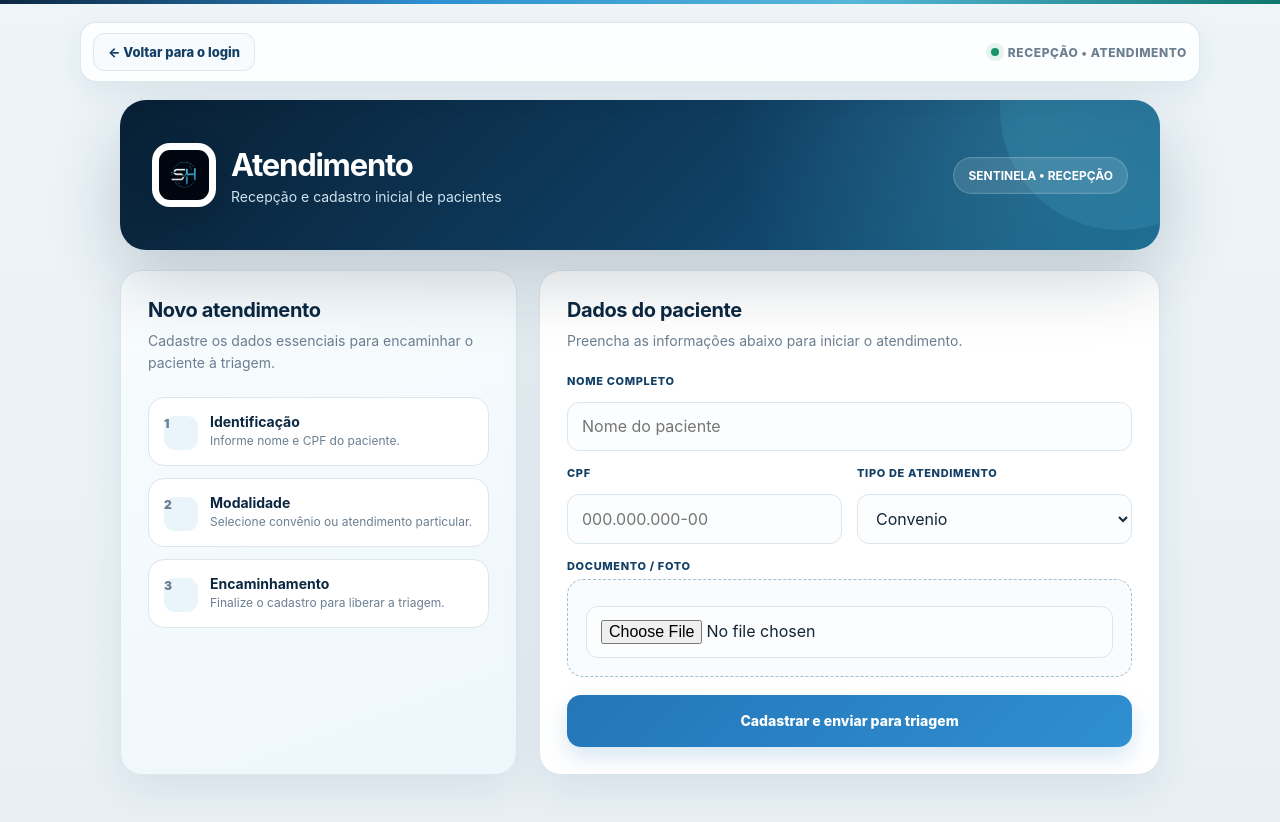
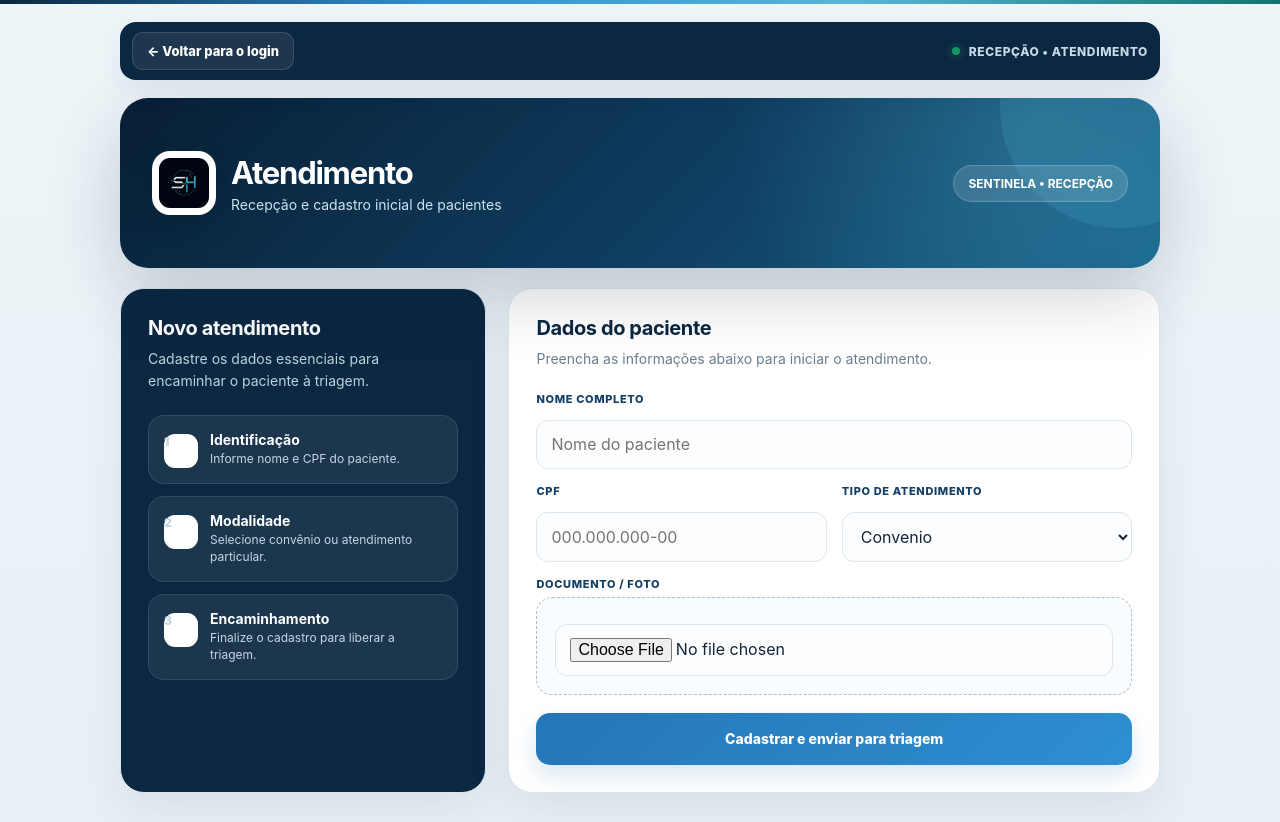
Before and after one commit to Jiako7/Sentinela, a website: page frontend/atendimento.html in a window 1280 px wide. Drawn offline with Linux system fonts and the light colour scheme.

Commit message:
style: aplicar redesign visual forte nas areas do Sentinela

```diff
--- a/frontend/atendimento.html
+++ b/frontend/atendimento.html
@@ -55,6 +55,24 @@
     .field input,.field select{min-height:49px}
     .file-box{padding:18px;border-radius:16px}
     .primary{min-height:52px;font-size:14px;border-radius:14px}
+
+
+        /* Sentinela redesign v4 */
+
+    .sn-topbar{max-width:1040px!important;background:#0b2741!important;border:0!important}
+    .sn-back{background:rgba(255,255,255,.08)!important;border-color:rgba(255,255,255,.12)!important;color:#fff!important}
+    .sn-page-label{color:#c6d9e5!important}
+    .page-shell{margin-top:18px!important}
+    .hero{border-radius:28px!important;min-height:170px!important}
+    .workspace{grid-template-columns:.72fr 1.28fr!important}
+    .info-panel,.form-panel{border-radius:24px!important}
+    .info-panel{background:#0b2741!important;color:white!important}
+    .info-panel h2{color:#fff!important}
+    .info-panel p{color:#bdd2df!important}
+    .step{background:rgba(255,255,255,.07)!important;border-color:rgba(255,255,255,.10)!important}
+    .step strong{color:#fff!important}.step span{color:#c3d7e3!important}
+    .step-number{background:#fff!important;color:#0b2741!important}
+    .primary{width:100%!important}
 
     </style>
 </head>
```
